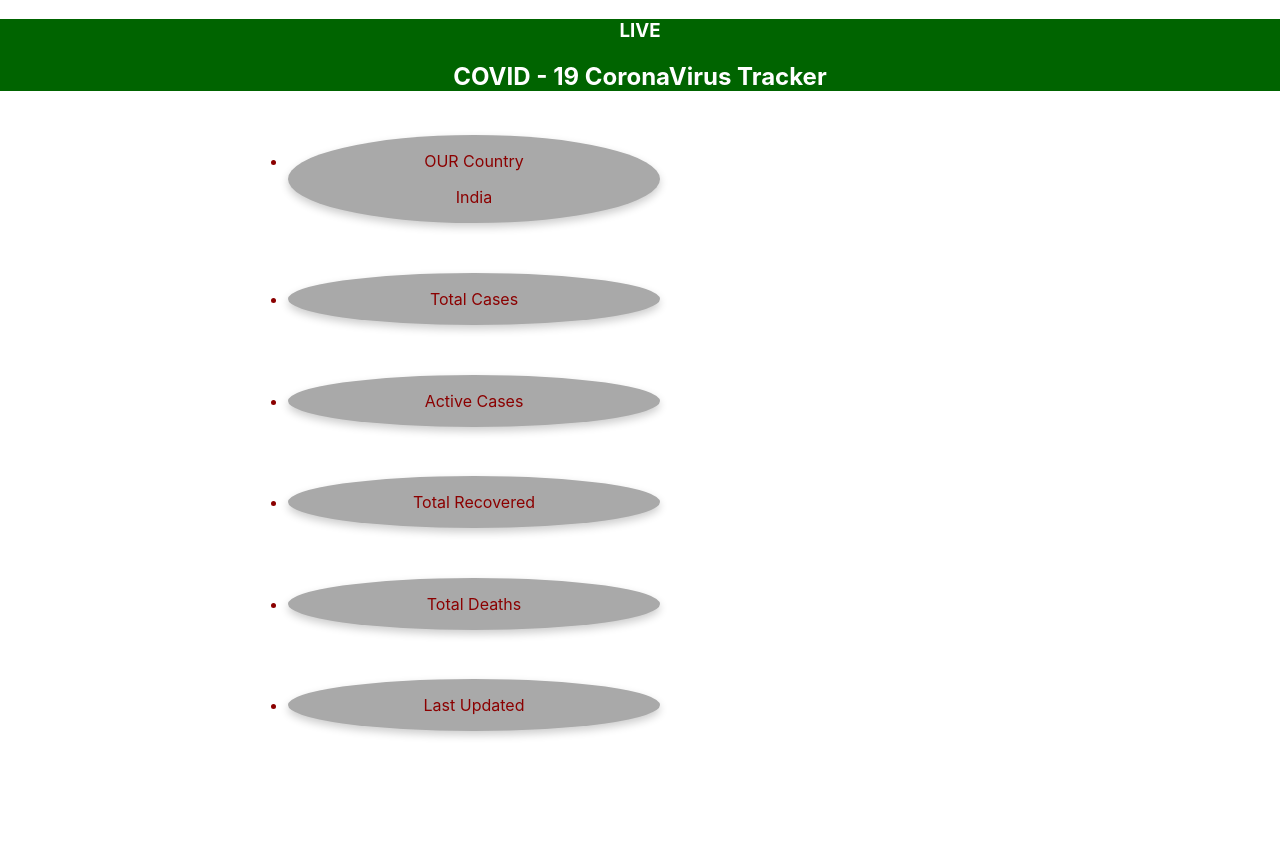
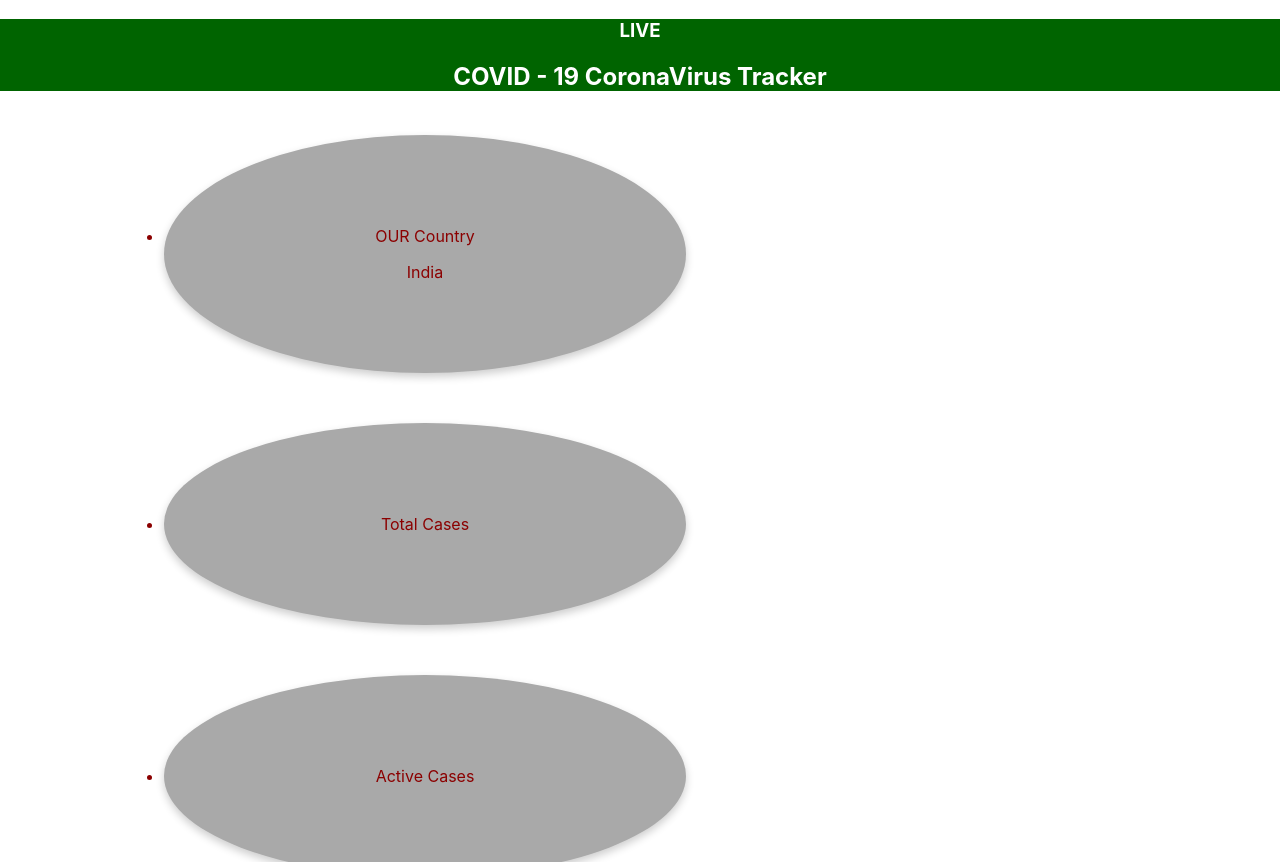
Before and after one commit to shubhammishraccv17/Corona_live_tracker_REACT, a React (Create React App) app: page / in a window 1280 px wide. Shown: the top 862 px of the page. Before the commit the page ends 800 px from the top, so only its background shows below. Built offline with nearby package versions, Linux system fonts and the light colour scheme; no server answers.

Commit message:
Update covid.css

```diff
--- a/src/Components/covid.css
+++ b/src/Components/covid.css
@@ -23,11 +23,12 @@ section h4 {
     transition: 0.3s;
     height:30%;
     width: 30%;
+    padding:75px;
     border-radius: 50%;
     position: relative;
     float: left;
     margin: 02%;
-    margin-left: 20%;
+    margin-left: 10%;
 ;
 }
 
```
